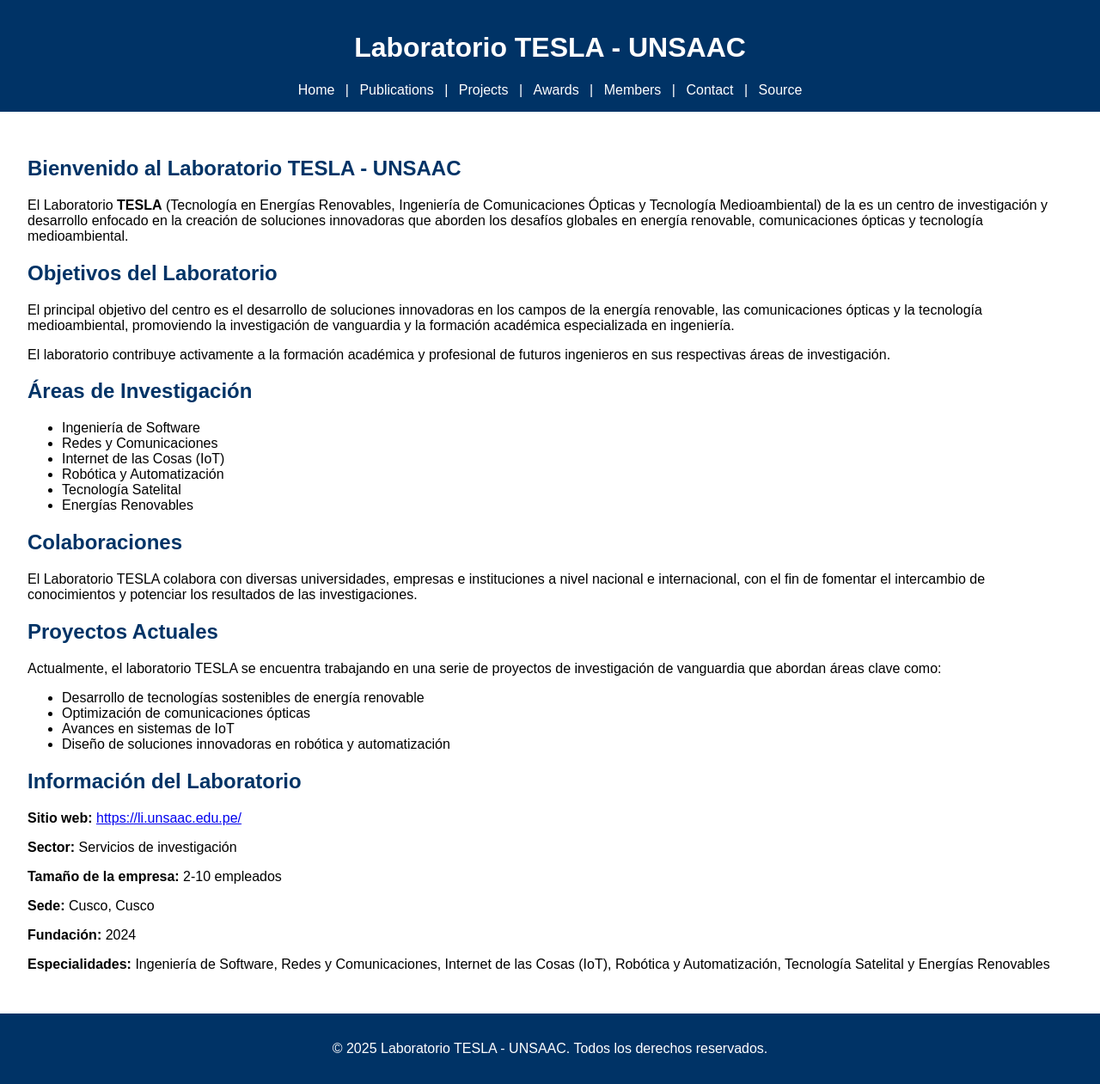
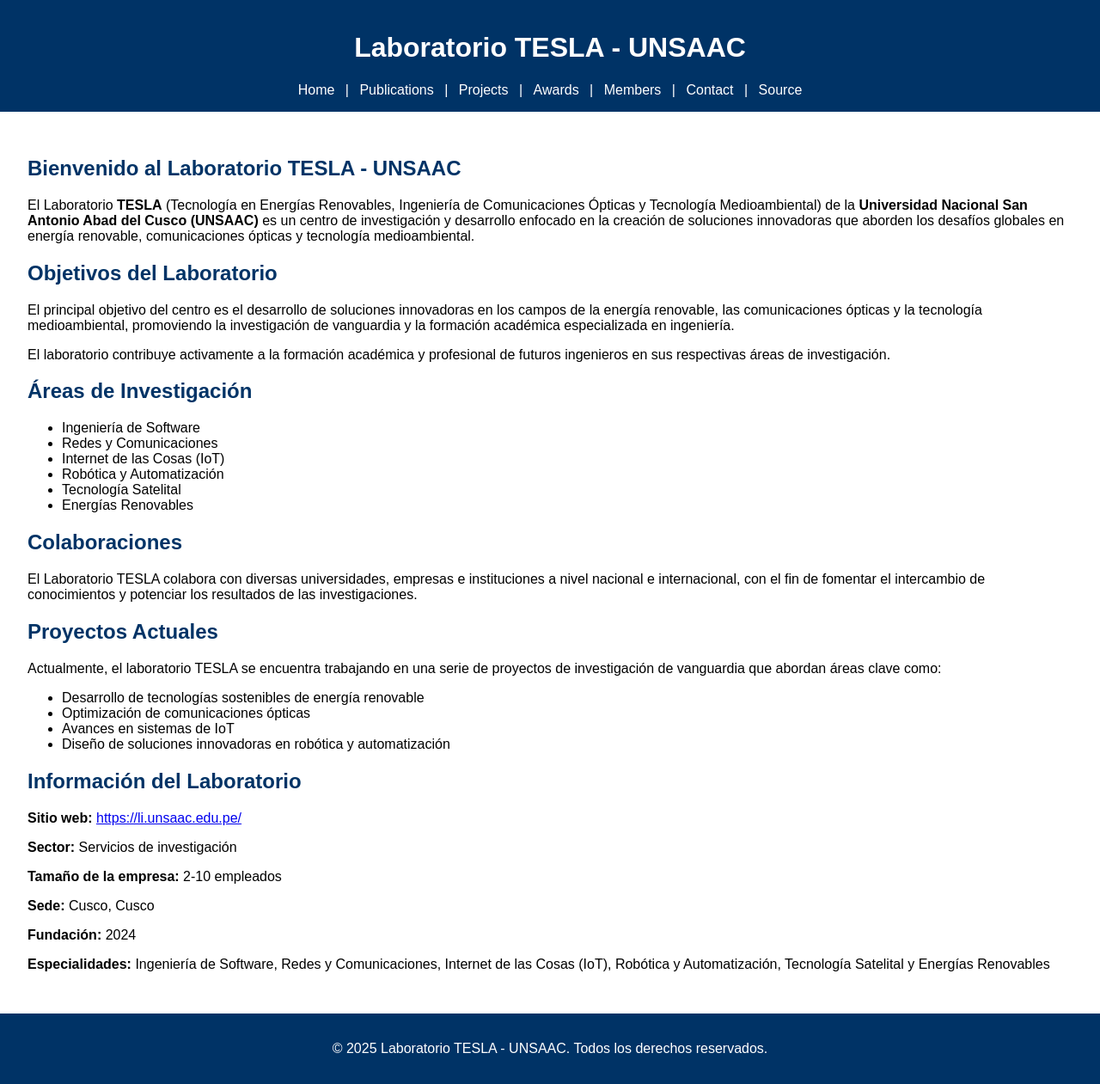
Before and after one commit to laboratoriotesla-unsaac/laboratoriotesla-unsaac.github.io, a Jekyll site: the page built from index.html, in a window 1280 px wide. Shown: the whole page at 86% size. Built offline with Jekyll 4.4.1, drawn with Linux system fonts in a browser that asks for light colours.

Commit message:
Update index.html

```diff
--- a/index.html
+++ b/index.html
@@ -7,7 +7,7 @@
   <h2>Bienvenido al Laboratorio TESLA - UNSAAC</h2>
   <p>
     El Laboratorio <strong>TESLA</strong> (Tecnología en Energías Renovables, Ingeniería de Comunicaciones Ópticas y Tecnología Medioambiental) de la
-     es un centro de investigación y desarrollo enfocado en la creación de soluciones
+    <a href="https://www.unsaac.edu.pe/" target="_blank" class="unsaac-link"><strong>Universidad Nacional San Antonio Abad del Cusco (UNSAAC)</strong></a> es un centro de investigación y desarrollo enfocado en la creación de soluciones
     innovadoras que aborden los desafíos globales en energía renovable, comunicaciones ópticas y tecnología medioambiental.
   </p>
 </section>
```
